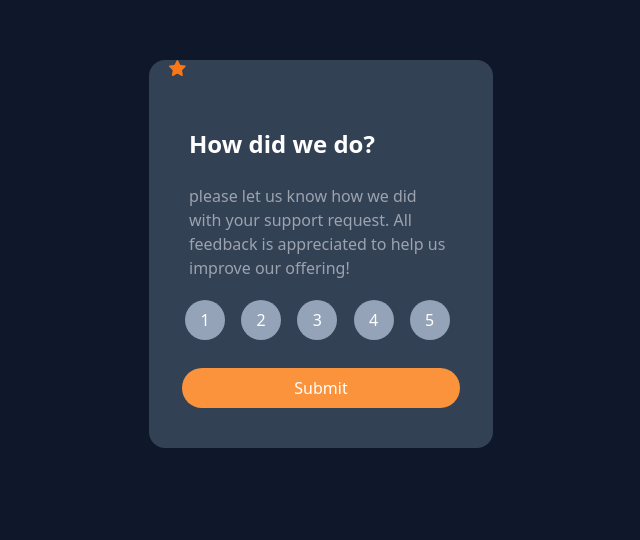
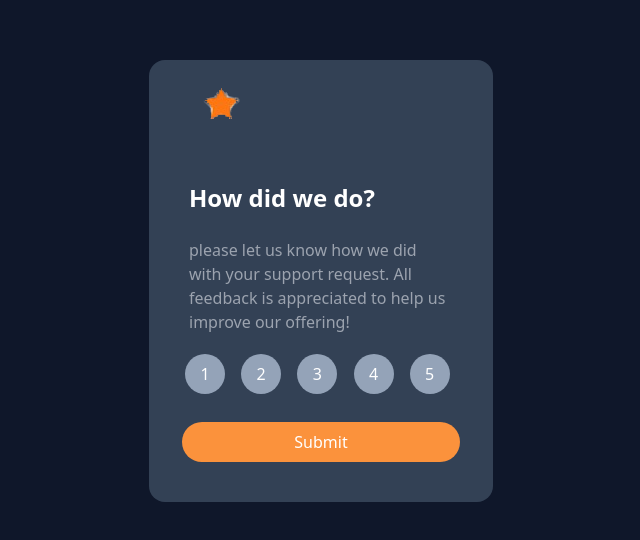
Before and after one commit to Ayere01/christmas, a website: page assignment.html in a window 1280 px wide. Shown: the part 148-688 px from the top of the page, without its empty margins (319-959 px from the left). Drawn offline with Linux system fonts and the light colour scheme.

Commit message:
feat: to add files

```diff
--- a/assignment.html
+++ b/assignment.html
@@ -8,10 +8,9 @@
 </head>
 <body class="bg-slate-900  max-w-sm items-center mx-auto my-52 px-5">
     <div class=" bg-slate-700 rounded-2xl px-5">
-        <div>
-            <svg width="17" height="16" xmlns="http://www.w3.org/2000/svg"><path d="m9.067.43 1.99 4.031c.112.228.33.386.58.422l4.45.647a.772.772 0 0 1 .427 1.316l-3.22 3.138a.773.773 0 0 0-.222.683l.76 4.431a.772.772 0 0 1-1.12.813l-3.98-2.092a.773.773 0 0 0-.718 0l-3.98 2.092a.772.772 0 0 1-1.119-.813l.76-4.431a.77.77 0 0 0-.222-.683L.233 6.846A.772.772 0 0 1 .661 5.53l4.449-.647a.772.772 0 0 0 .58-.422L7.68.43a.774.774 0 0 1 1.387 0Z" fill="#FC7614"/></svg>
+        <div py-15>
+            <img src="./icon-star.svg-removebg-preview.png" alt="icon-star" class="rounded-full bg-gray-500 h-15 w-15">
         </div>
-
         <div class="py-10">
             <div class="space-y-3">
                 <p class="text-white font-semibold text-2xl py-3 px-5">
```
Also changed, not shown: icon-star.svg-removebg-preview.png (added), 1 other file.
